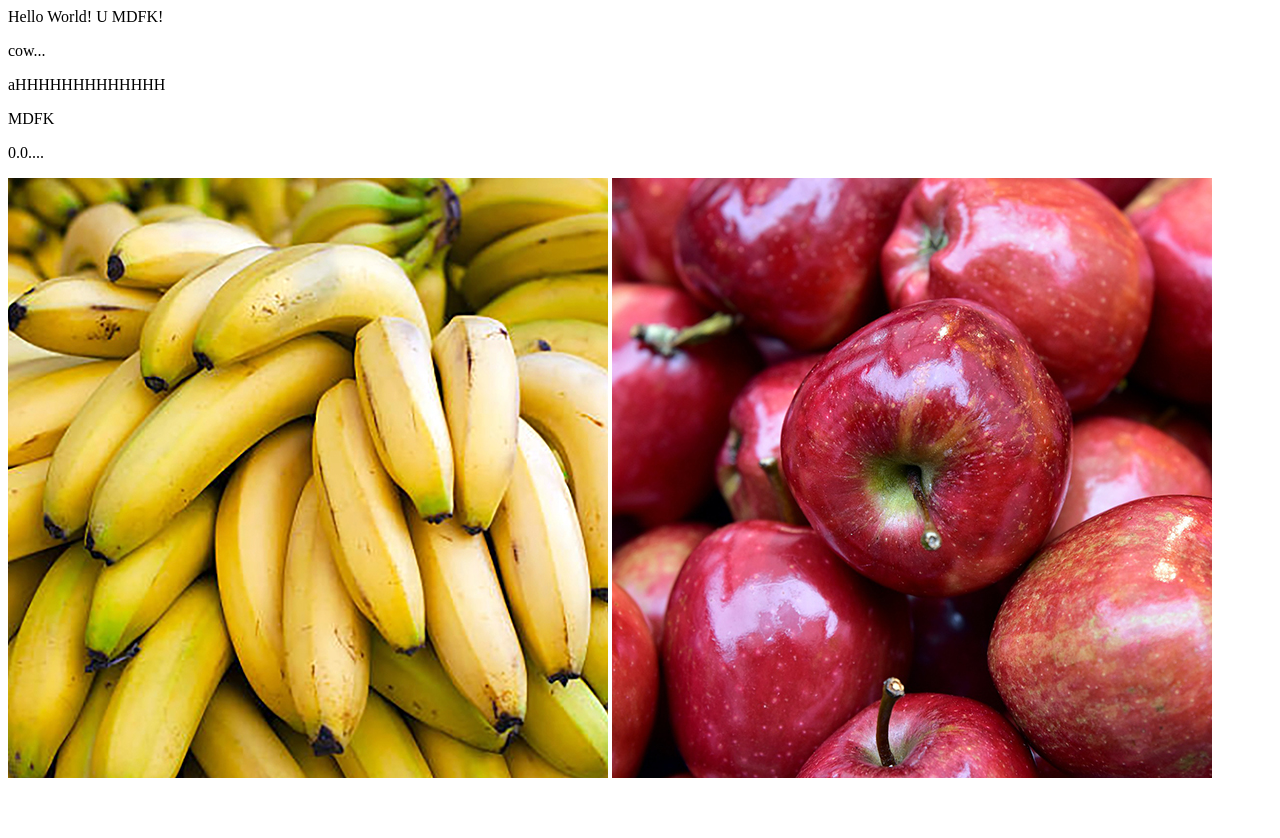
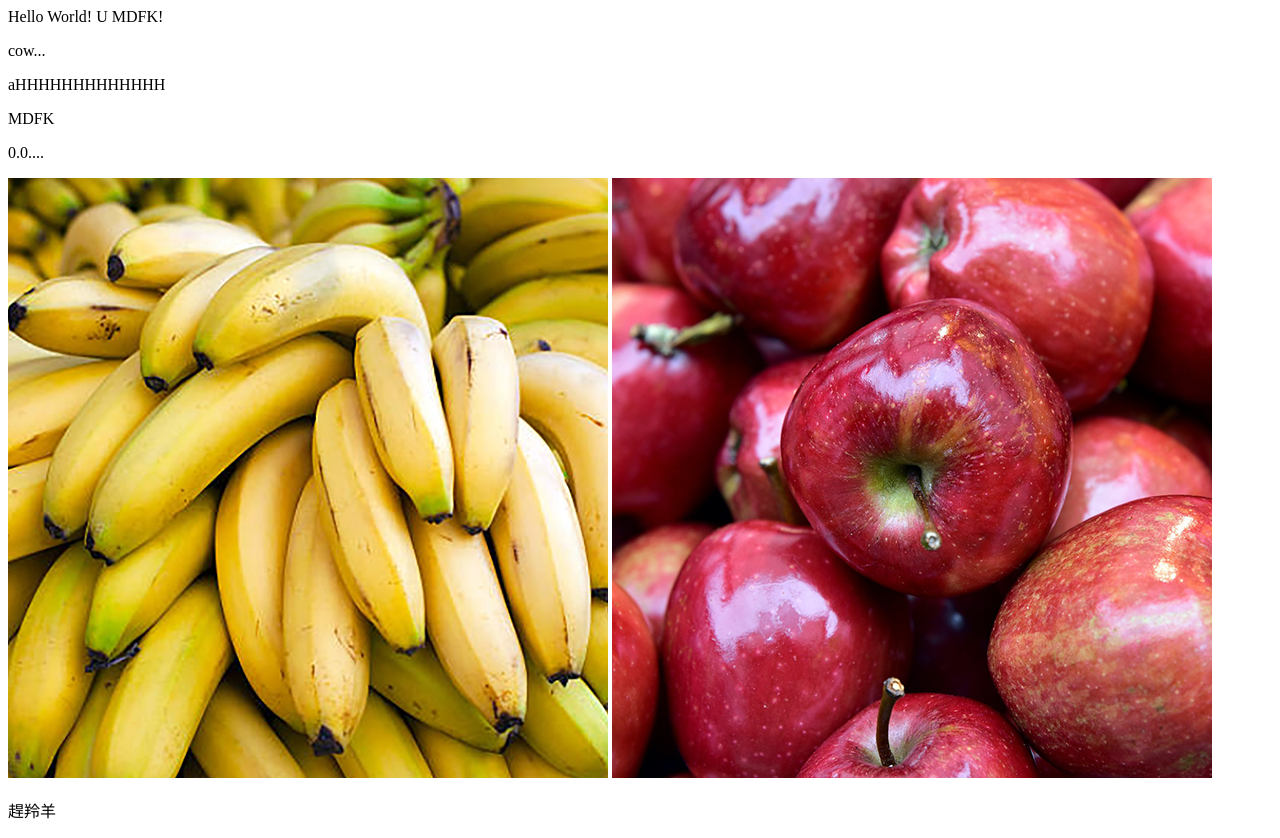
Before and after one commit to vj584978/study, a plain HTML site: page index.html in a window 1280 px wide. Before the commit the page ends 800 px from the top, so only its background shows below. Drawn offline with Linux system fonts and the light colour scheme.

Commit message:
20th git

```diff
--- a/index.html
+++ b/index.html
@@ -9,6 +9,8 @@
 	<p>0.0....</p>
 	<img src="2.jpg">
 	<img src="1.jpg">
+	<p>趕羚羊</p>
 	</body>
 
+
 </html>
```
